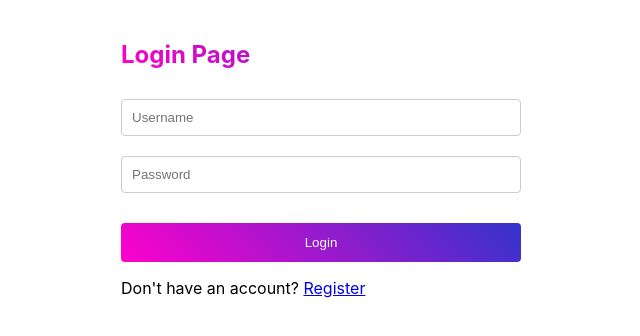
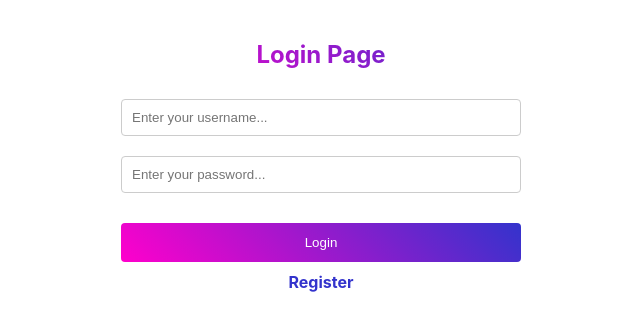
Before and after one commit to marcia1997/book-journal, a React (Create React App) app in the folder client/: page /login in a window 1280 px wide. Shown: the top 336 px of the page, without its empty margins (319-959 px from the left). Built offline with nearby package versions, Linux system fonts and the light colour scheme.

Commit message:
update login

```diff
--- a/client/src/pages/Login/Login.jsx
+++ b/client/src/pages/Login/Login.jsx
@@ -1,16 +1,14 @@
-// src/pages/Login.js
-import React from 'react';
+import React, { useRef, useState } from "react";
+import { Link, useNavigate } from "react-router-dom";
 import axios from "axios";
-import { useContext, useRef } from "react";
-import { Link } from "react-router-dom";
 import styled from 'styled-components';
 
 const LoginContainer = styled.div`
-  background:white;
+  background-color: white;
   color: black;
   padding: 20px;
   max-width: 400px;
-  height: 800px;
+  height: 400px;
   margin: 0 auto;
 `;
 
@@ -19,6 +17,7 @@ const Title = styled.h2`
   -webkit-background-clip: text;
   -webkit-text-fill-color: transparent;
   margin-bottom: 20px;
+  text-align: center;
 `;
 
 const StyledForm = styled.form`
@@ -44,21 +43,68 @@ const GradientButton = styled.button`
   border-radius: 4px;
 `;
 
+const LoginLink = styled(Link)`
+  display: block;
+  text-align: center;
+  margin-top: 10px;
+  text-decoration: none;
+  color: #3333cc;
+  font-weight: bold;
+
+  &:hover {
+    text-decoration: underline;
+  }
+`;
+
+const ErrorText = styled.span`
+  color: red;
+  margin-top: 10px;
+`;
+
 const Login = () => {
+  const userRef = useRef();
+  const passwordRef = useRef();
+  const navigate = useNavigate();
+  const [error, setError] = useState(false);
+
+  const handleSubmit = async (e) => {
+    e.preventDefault();
+
+    try {
+      const res = await axios.post("http://localhost:5000/auth/login", {
+        username: userRef.current.value,
+        password: passwordRef.current.value,
+      });
+
+      if (res.data) {
+        navigate("/home"); // Adjust the path as needed
+      }
+    } catch (err) {
+      setError(true);
+      console.error(err);
+    }
+  };
 
   return (
     <LoginContainer>
       <Title>Login Page</Title>
-      <StyledForm>
-        <StyledInput type="text" name="username" placeholder="Username" />
-        <StyledInput type="password" name="password" placeholder="Password" />
-        <GradientButton type="submit">Login</GradientButton>
+      <StyledForm onSubmit={handleSubmit}>
+        <StyledInput
+          type="text"
+          placeholder="Enter your username..."
+          ref={userRef}
+        />
+        <StyledInput
+          type="password"
+          placeholder="Enter your password..."
+          ref={passwordRef}
+        />
+        <GradientButton type="submit">
+          Login
+        </GradientButton>
       </StyledForm>
-
-      {/* Link to the Register page */}
-      <p>
-        Don't have an account? <Link to="/register">Register</Link>
-      </p>
+      <LoginLink to="/register">Register</LoginLink>
+      {error && <ErrorText>Something went wrong!</ErrorText>}
     </LoginContainer>
   );
 };
```
